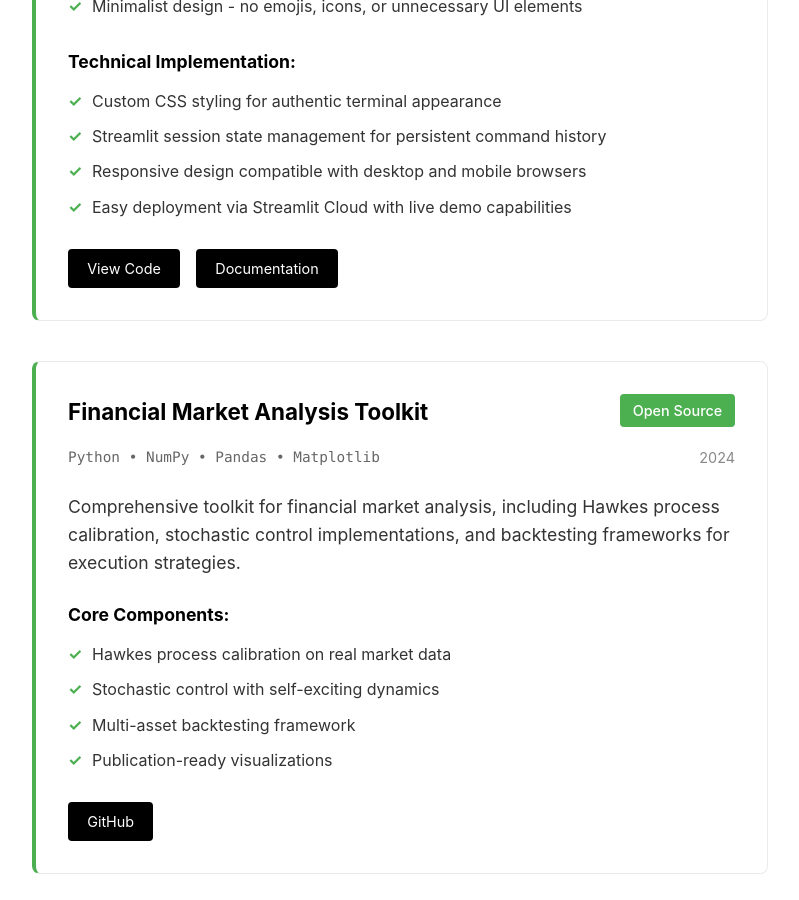
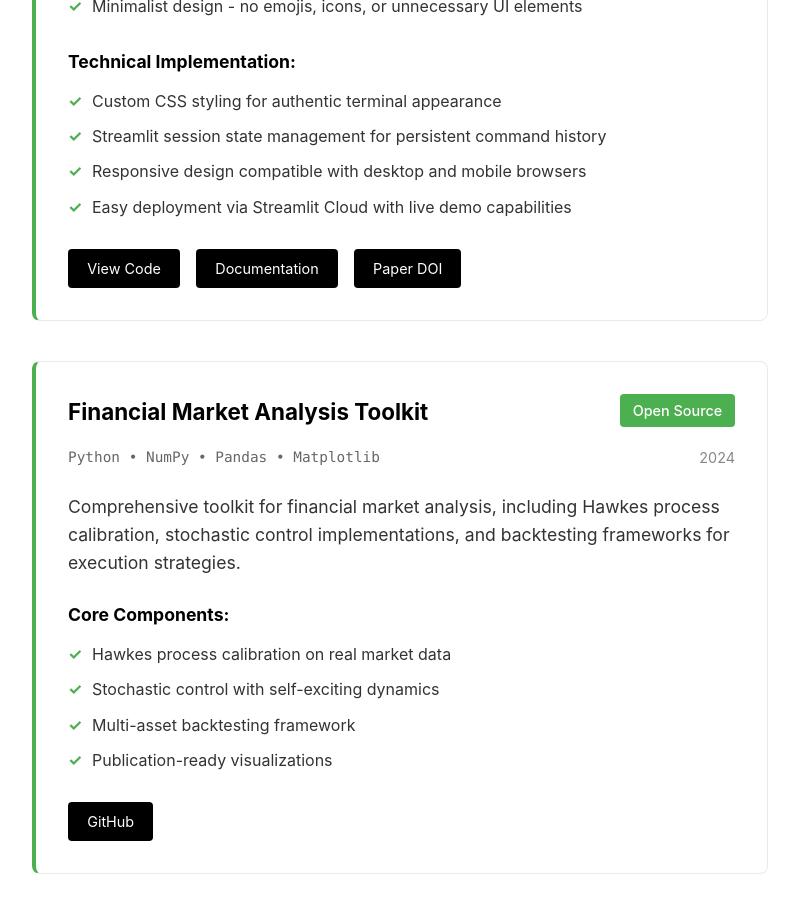
Before and after one commit to Abhishek282001Tiwari/Personal_Website, a Jekyll site: the page built from projects.md, in a window 1280 px wide and 900 px high, scrolled down 2429 px. Shown: the whole window, without its empty margins (240-1039 px from the left). Built offline with Jekyll 4.4.1, drawn with Linux system fonts in a browser that asks for light colours.

Commit message:
Add NeuroLogicX Terminal Interface project

```diff
--- a/projects.md
+++ b/projects.md
@@ -42,7 +42,7 @@
     </div>
     <div class="project-links">
         <a href="https://github.com/Abhishek282001Tiwari/Multi_Regime_Climate_Financial_Risk_Transmission_Engine" class="project-link">View Code</a>
-        <a href="https://github.com/Abhishek282001Tiwari/Multi_Regime_Climate_Financial_Risk_Transmission_Engine" class="project-link">Documentation</a>
+        <a href="https://github.com/Abhishek282001Tiwari/Multi_Regime_Climate_Financial_Risk_Transmission_Engine/blob/main/README.md" class="project-link">Documentation</a>
     </div>
 </div>
 
@@ -78,7 +78,7 @@
     </div>
     <div class="project-links">
         <a href="https://github.com/Abhishek282001Tiwari/optimal-exec-hawkes" class="project-link">View Code</a>
-        <a href="https://github.com/Abhishek282001Tiwari/optimal-exec-hawkes" class="project-link">Documentation</a>
+        <a href="https://github.com/Abhishek282001Tiwari/optimal-exec-hawkes/blob/main/README.md" class="project-link">Documentation</a>
     </div>
 </div>
 
@@ -116,9 +116,10 @@
         </ul>
     </div>
     <div class="project-links">
-        <a href="https://github.com/Abhishek282001Tiwari/neurologicx_terminal" class="project-link">View Code</a>
-        <a href="https://github.com/Abhishek282001Tiwari/neurologicx_terminal" class="project-link">Documentation</a>
-    </div>
+    <a href="https://github.com/Abhishek282001Tiwari/neurologicx_terminal" class="project-link">View Code</a>
+    <a href="https://github.com/Abhishek282001Tiwari/neurologicx_terminal/blob/main/README.md" class="project-link">Documentation</a>
+    <a href="https://doi.org/10.36227/techrxiv.175295182.20276969/v1" class="project-link">Paper DOI</a>
+</div>
 </div>
 
 <div class="project library">
```
